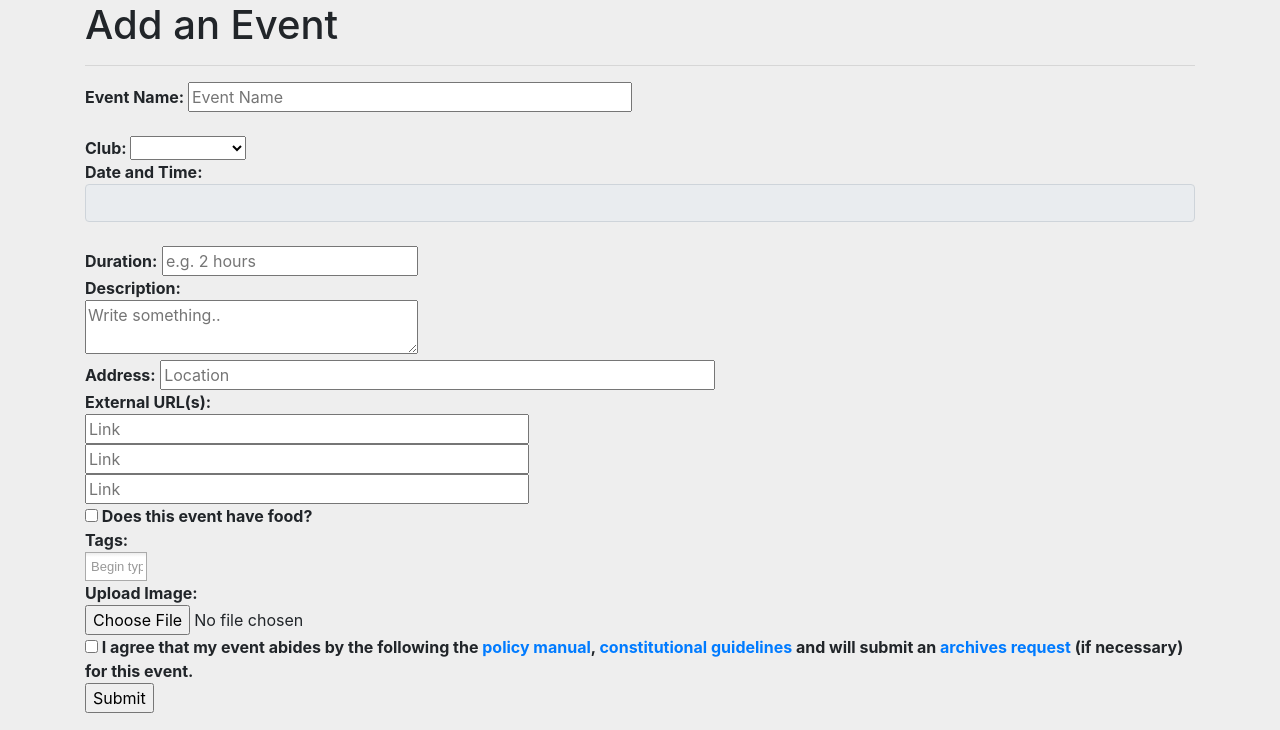
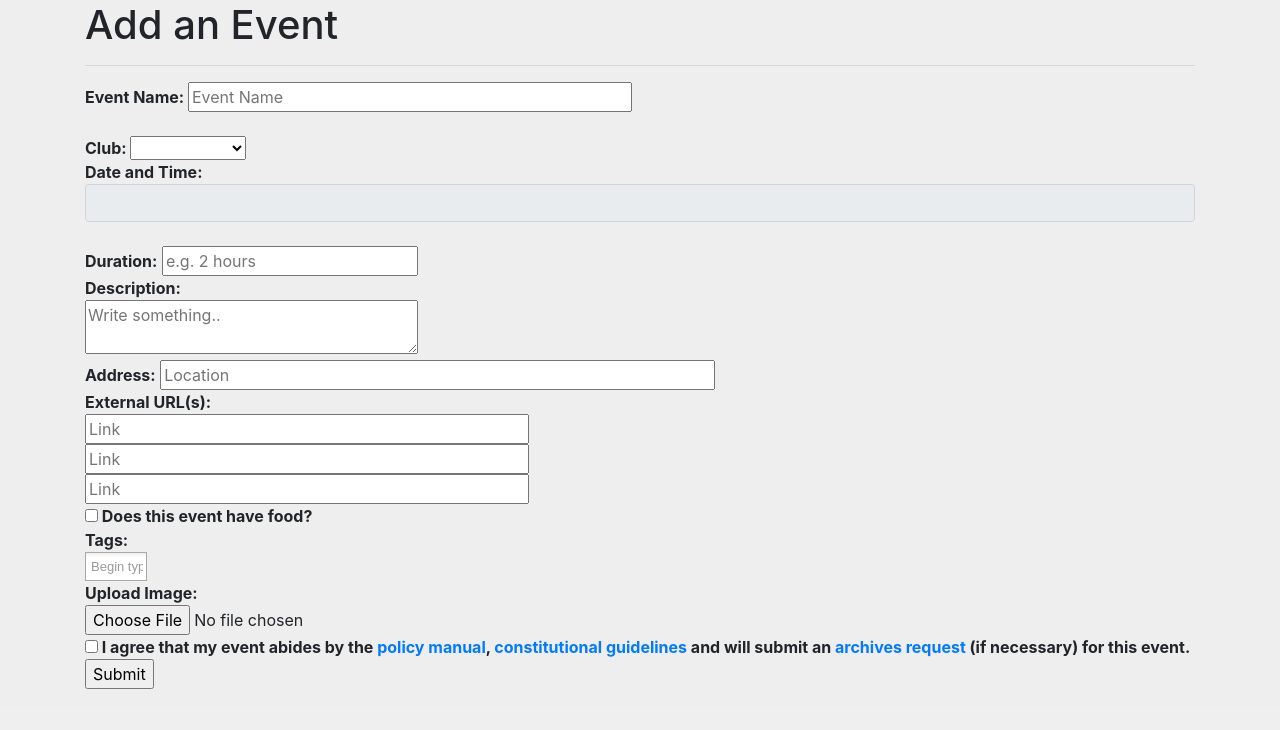
Before and after one commit to Ashley-Carlson/UNC-Events-Online, a PHP site: page /addevent.php in a window 1280 px wide. Shown: the part 106-836 px from the top of the page. After the commit the page ends 795 px from the top, so only its background shows below. Run offline with PHP 8.4, Linux system fonts and the light colour scheme; the visitor is signed in with stand-in values (Sample User, id 1); tables that the repository leaves empty hold one stand-in row (values such as "Sample post"); data that the repository does not hold is empty; some libraries are stand-ins or nearby versions.

Commit message:
Fixed grammar in addevent.php

```diff
--- a/addevent.php
+++ b/addevent.php
@@ -200,7 +200,7 @@ $(function() {
 			<b>Upload Image:</b><br>
 			<input type="file" accept=".jpg, .png, .jpeg, .bmp, .tif, .tiff|image/*" name="image" id="image">
 			<br>
-			<input type="checkbox" required><b> I agree that my event abides by the following the
+			<input type="checkbox" required><b> I agree that my event abides by the
 				<a href="https://www.unco.edu/clubs-organizations/pdf/RSO-Manual.pdf">policy manual</a>,
 				<a href="https://www.unco.edu/clubs-organizations/pdf/2018-2019-rso-constitution-guide.pdf">constitutional guidelines </a>
 				and will submit an <a href="https://www.unco.edu/clubs-organizations/pdf/archiving-rso-records.pdf">archives request</a> (if necessary) for this event.
```
